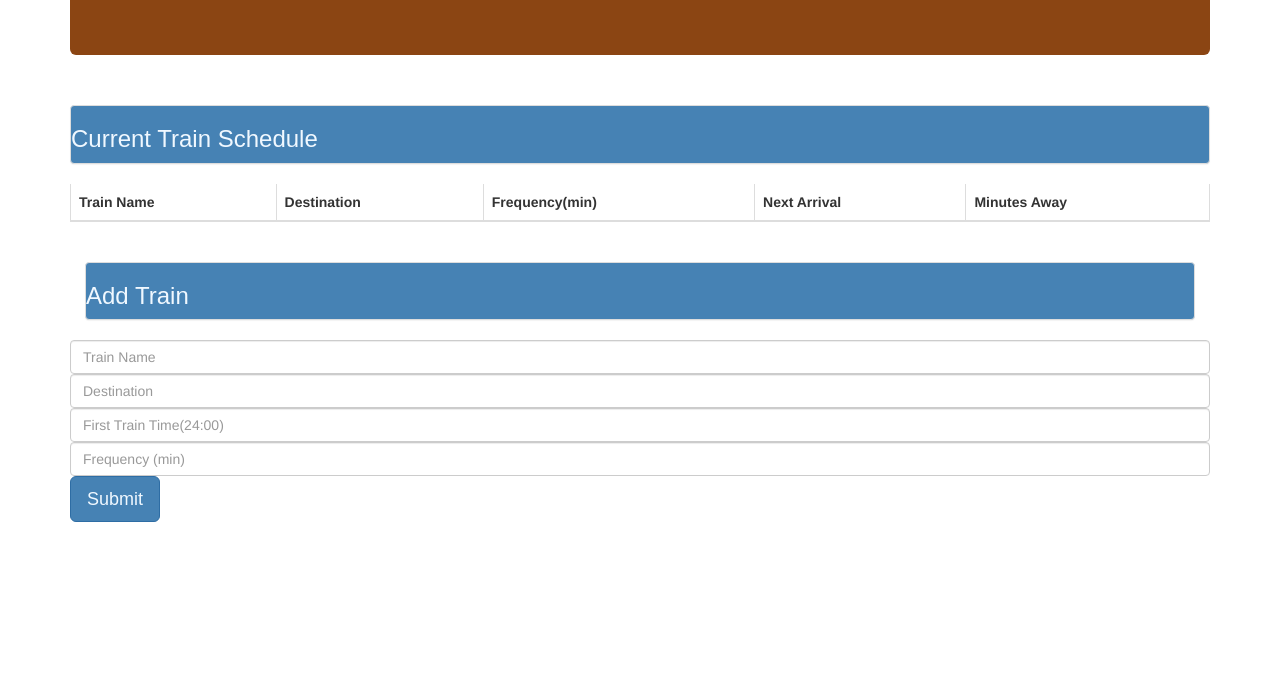
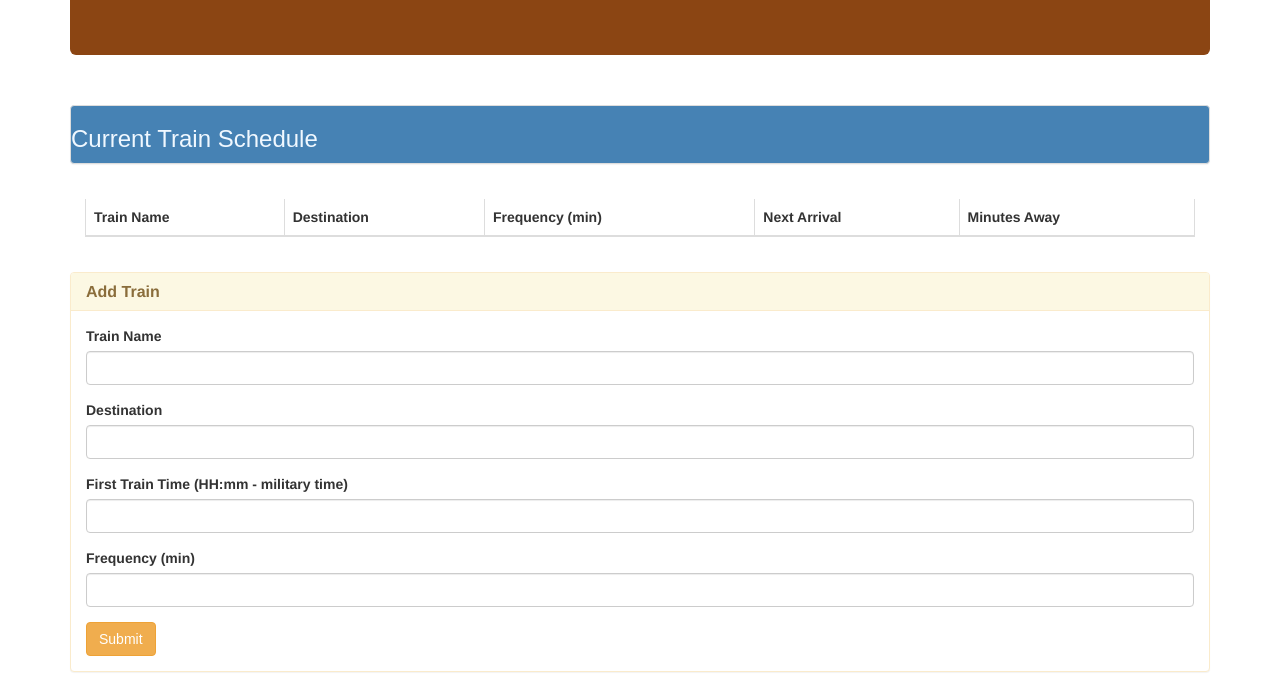
Before and after one commit to Nosh41/Train-Schedule, a plain HTML site: page index.html in a window 1280 px wide. Shown: the part 173-865 px from the top of the page. Before the commit the page ends 800 px from the top, so only its background shows below. Drawn offline with nearby package versions, Linux system fonts and the light colour scheme; no server answers.

Commit message:
Update index.html

```diff
--- a/index.html
+++ b/index.html
@@ -45,56 +45,59 @@
 
         <div><!-- Table -->
 
-  				<table class="table" id= "trainTable">
-              <thead><!--column titles-->
-
+  		<div class="panel-body">
+				<table class="table table-hover" id='train-table'>
+					<thead>
 					<tr>
 						<th>Train Name</th>
 						<th>Destination</th>
-  			  				<th>Frequency(min)</th>
+						<th>Frequency (min)</th>
 						<th>Next Arrival</th>
 						<th>Minutes Away</th>
 					</tr>
 					</thead>
+					<tbody>
+					<!--table rows dynamically generated -->
+					</tbody>
+				</table>
+			</div>
+		</div>
 
-					<tbody></tbody> <!--content goes here-->
+		<!--Add Train-->
+		<div class="panel panel-warning">
+			<div class="panel-heading">
+				<h3 class="panel-title"><strong>Add Train</strong></h3>
+			</div>
+			<div class="panel-body">
 
-  				</table>
-			</div><!-- table end-->
-			<br>
-      <!-- Sign-Up Card-->
-      <div class="col-lg-12 col-md-12 col-sm-12">
-          <!--Table for the train schedule-->
-          <div class="panel panel-default" id= "mejor">
-              <!-- Default panel contents -->
-              <h3>Add Train</h3>
+				<!-- Entry Form -->
+				<form>
+					<div class="form-group">
+						<label for="train-name-input">Train Name</label>
+						<input class="form-control" id="train-name-input" type="text">
 					</div>
-			<form>
+					<div class="form-group">
+						<label for="destination-input">Destination</label>
+						<input class="form-control" id="destination-input" type="text">
+					</div>
+					<div class="form-group">
+						<label for="first-train-input">First Train Time (HH:mm - military time)</label>
+						<input class="form-control" id="first-train-input" type="text">
+					</div>
+					<div class="form-group">
+						<label for="frequency-input">Frequency (min)</label>
+						<input class="form-control" id="frequency-input" type="text">
+					</div>
+					<button class="btn btn-warning" id="add-train-btn" type="submit">Submit</button>
+				</form>
+			</div>
+		</div>
+	</div>
+</div>
+</div>
 
-				<div class="form-group row">
 
-					<!-- <label for="name">T</label> -->
-  					<input type="text" class="form-control"
-  					id="name" placeholder="Train Name">
 
-					<!-- <label for="dest">Destination</label> -->
-  					<input type="text" class="form-control"
-  					id="dest" placeholder="Destination" >
-
-					<!-- <label for="firstTrain">First Train Time (24:00)</label> -->
-  					<input type="text" class="form-control" id="firstTime" placeholder="First Train Time(24:00)">
-
-  					<!-- <label for="freq">Frequency (min)</label> -->
-  					<input type="text" class="form-control" id="freq" placeholder="Frequency (min)">
-
-             <button class="btn btn-primary btn-lg" id="trainInfoBtn" type="submit">Submit</button>
-             <!--button class="btn btn-primary btn-lg" id="trainInfoBtn" >Clean Train</button-->
-
-  				</div><!--input end-->
-  			</form>
-		</div><!--class="col" end-->
-	</div><!--class="row" end-->
-	<!-- javascript -->
-	<script src="./assets/asp/asp.js"></script>
+<script src="./asp/train.js"></script>
 </body>
 </html
```
Lines whose indentation alone changed are shown as unchanged.
